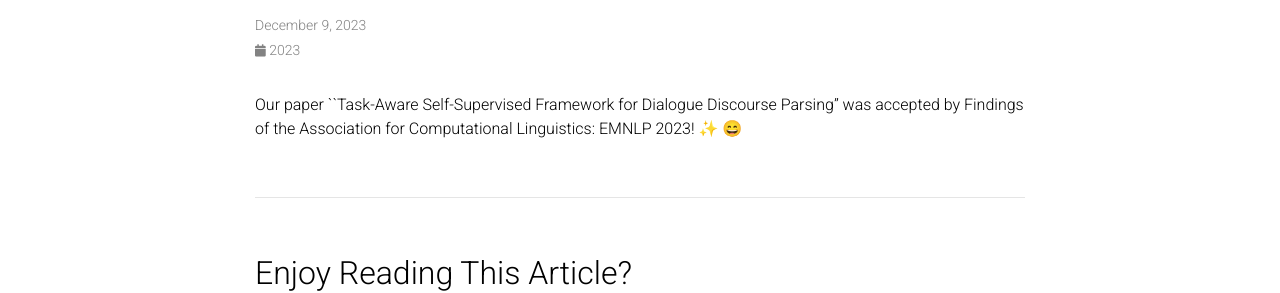
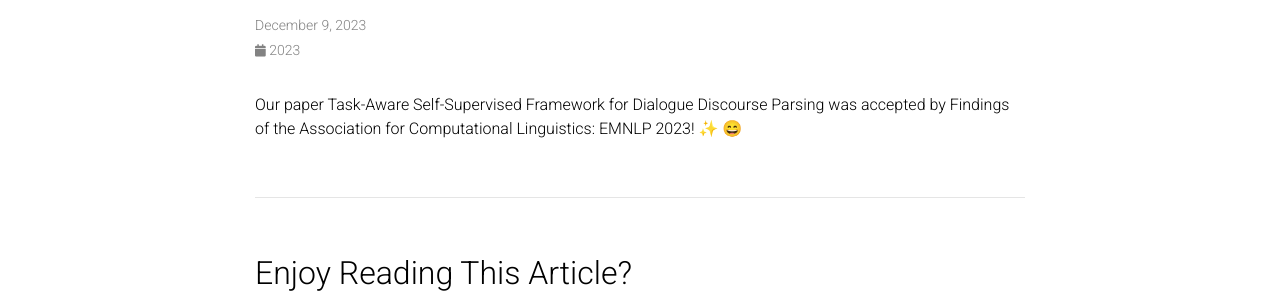
Before and after one commit to Maxwe11y/Maxwe11y.github.io, a Jekyll site: the page built from _news/announcement_5.md, in a window 1280 px wide. Shown: the part 146-439 px from the top of the page. Built offline with Jekyll 4.4.1, drawn with Linux system fonts in a browser that asks for light colours; emoji names are drawn with the system emoji font; comment, search, counter and statistics services are not loaded; a style sheet for code colours, icons or effects is not loaded.

```diff
--- a/_news/announcement_5.md
+++ b/_news/announcement_5.md
@@ -4,4 +4,4 @@ date: 2023-12-09 00:00:00-0400
 inline: true
 ---
 
-Our paper ``Task-Aware Self-Supervised Framework for Dialogue Discourse Parsing" was accepted by Findings of the Association for Computational Linguistics: EMNLP 2023! :sparkles: :smile:
+Our paper Task-Aware Self-Supervised Framework for Dialogue Discourse Parsing was accepted by Findings of the Association for Computational Linguistics: EMNLP 2023! :sparkles: :smile:
```
